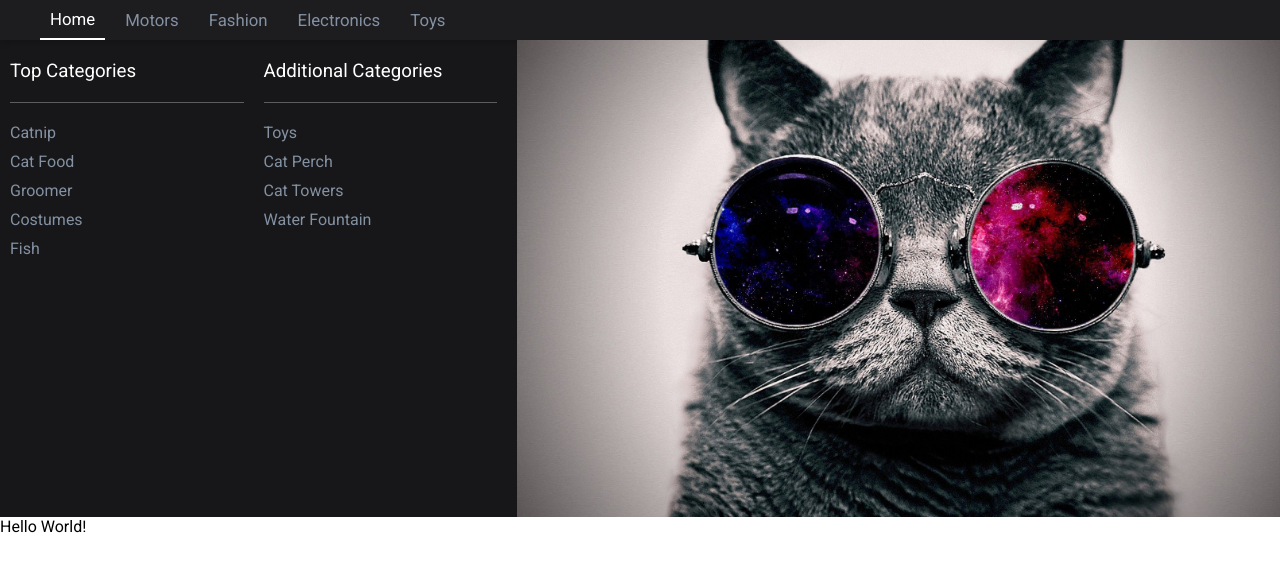
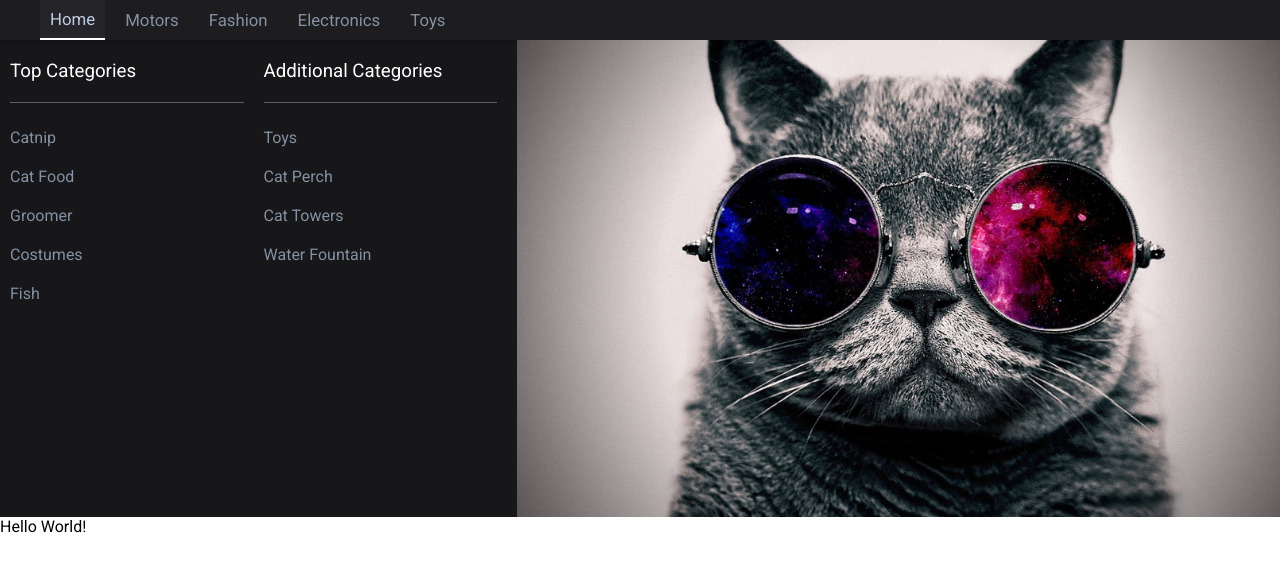
Before and after one commit to TarekVisch/dropdown-menu, a plain HTML site: page src/index.html in a window 1280 px wide. Both pictures are taken after a click on the link "Home". Drawn offline with Linux system fonts and the light colour scheme.

Commit message:
Integrate functionality to toggle sub menu

```diff
--- a/src/index.html
+++ b/src/index.html
@@ -10,7 +10,7 @@
   </head>
   <body>
     <header>
-      <nav>
+      <nav id="nav-bar">
         <ul class="menu">
           <li class="menu__item menu__item--current menu__item--home">
             <a href="#" class="menu__item__link">Home</a>
@@ -33,11 +33,29 @@
             <div class="menu__sub__categories__category">
               <h3 class="menu__sub__categories__header">Top Categories</h3>
               <ul class="menu__sub__categories__items">
-                <li class="menu__sub__categories__item">Catnip</li>
-                <li class="menu__sub__categories__item">Cat Food</li>
-                <li class="menu__sub__categories__item">Groomer</li>
-                <li class="menu__sub__categories__item">Costumes</li>
-                <li class="menu__sub__categories__item">Fish</li>
+                <li class="menu__sub__categories__item">
+                  <a href="#" class="menu__sub__categories__item__link"
+                    >Catnip</a
+                  >
+                </li>
+                <li class="menu__sub__categories__item">
+                  <a href="#" class="menu__sub__categories__item__link"
+                    >Cat Food</a
+                  >
+                </li>
+                <li class="menu__sub__categories__item">
+                  <a href="#" class="menu__sub__categories__item__link"
+                    >Groomer</a
+                  >
+                </li>
+                <li class="menu__sub__categories__item">
+                  <a href="#" class="menu__sub__categories__item__link"
+                    >Costumes</a
+                  >
+                </li>
+                <li class="menu__sub__categories__item">
+                  <a href="#" class="menu__sub__categories__item__link">Fish</a>
+                </li>
               </ul>
             </div>
             <div class="menu__sub__categories__category">
@@ -45,10 +63,24 @@
                 Additional Categories
               </h3>
               <ul class="menu__sub__categories__items">
-                <li class="menu__sub__categories__item">Toys</li>
-                <li class="menu__sub__categories__item">Cat Perch</li>
-                <li class="menu__sub__categories__item">Cat Towers</li>
-                <li class="menu__sub__categories__item">Water Fountain</li>
+                <li class="menu__sub__categories__item">
+                  <a href="#" class="menu__sub__categories__item__link">Toys</a>
+                </li>
+                <li class="menu__sub__categories__item">
+                  <a href="#" class="menu__sub__categories__item__link"
+                    >Cat Perch</a
+                  >
+                </li>
+                <li class="menu__sub__categories__item">
+                  <a href="#" class="menu__sub__categories__item__link"
+                    >Cat Towers</a
+                  >
+                </li>
+                <li class="menu__sub__categories__item">
+                  <a href="#" class="menu__sub__categories__item__link"
+                    >Water Fountain</a
+                  >
+                </li>
               </ul>
             </div>
           </div>
--- a/src/main.js
+++ b/src/main.js
@@ -1,3 +1,4 @@
+// Server
 const HOST = 'server.com/';
 
 const endpoints = {
@@ -20,3 +21,25 @@ document.onclick = function () {
     document.body.innerHTML += response;
   });
 };
+
+// DOM handling
+let activeMenuItem = null;
+
+const navBar = document.getElementById('nav-bar');
+const menuItems = document.querySelectorAll('.menu__item');
+const subMenu = document.querySelector('.menu__sub');
+
+menuItems.forEach((menuItem) => {
+  menuItem.addEventListener('mouseenter', () => {
+    if (activeMenuItem) {
+      activeMenuItem.classList.remove('menu__item--active');
+    }
+    activeMenuItem = menuItem;
+    menuItem.classList.add('menu__item--active');
+    subMenu.style.display = 'flex';
+  });
+});
+
+navBar.addEventListener('mouseleave', () => {
+  subMenu.style.display = 'none';
+});
--- a/src/style.css
+++ b/src/style.css
@@ -63,9 +63,14 @@ nav {
   color: #ffffff;
 }
 
+.menu__item--active .menu__item__link {
+  background-color: #252529;
+  color: #bccee4;
+}
+
 .menu__sub {
   width: 100%;
-  display: flex;
+  display: none;
   justify-content: space-between;
 }
 
@@ -99,13 +104,22 @@ nav {
   margin-bottom: 10px;
 }
 
+.menu__sub__categories__item__link {
+  text-decoration: none;
+  display: block;
+  padding: 5px 0;
+  color: currentColor;
+}
+
+.menu__sub__categories__item__link:hover {
+  color: #bccee4;
+}
+
 .menu__sub__visual {
   width: calc(60% - 5px);
   position: relative;
   display: flex;
   align-items: center;
-
-  background-color: yellow;
 }
 
 .menu__sub__visual__img {
```
